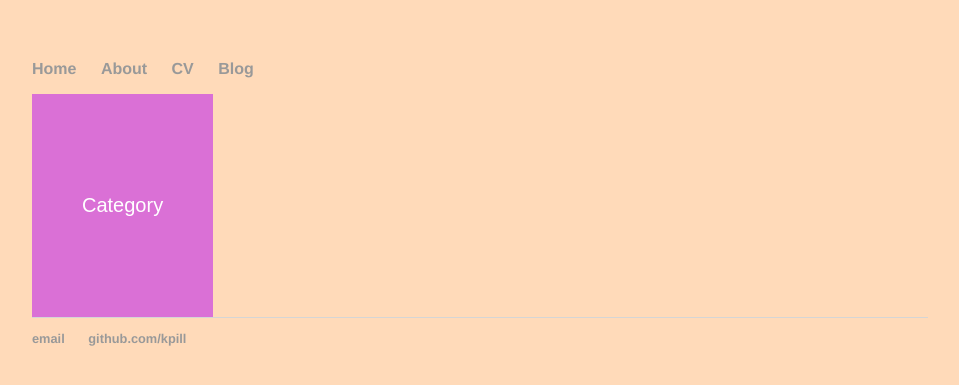
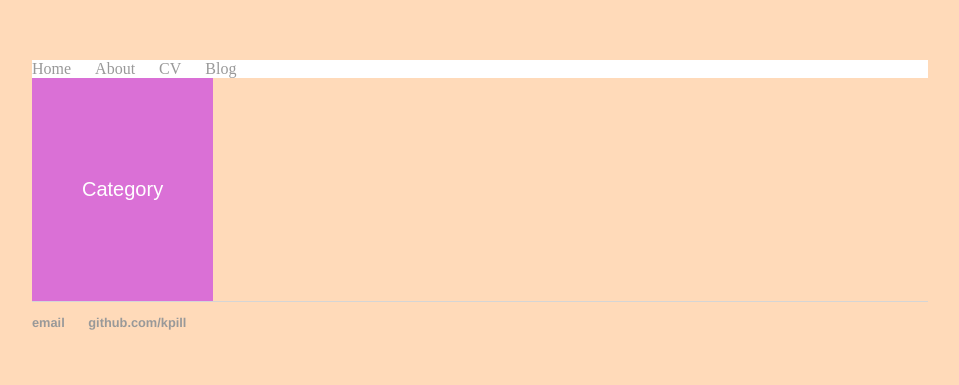
Before and after one commit to kpill/kpill.github.io, a Jekyll site: the page built from index.html, in a window 1280 px wide. Shown: the top 385 px of the page, without its empty margins (160-1119 px from the left). Built offline with Jekyll 4.4.1, drawn with Linux system fonts in a browser that asks for light colours.

Commit message:
Update main.css
editing navigation bar

```diff
--- a/css/main.css
+++ b/css/main.css
@@ -3,11 +3,18 @@ body {
     width: 70%;
     background-color: PeachPuff;
 }
-nav ul, footer ul {
+footer ul {
     font-family:'Helvetica', 'Arial', 'Sans-Serif';
     padding: 0px;
     list-style: none;
     font-weight: bold;
+}
+nav ul {
+    list-style-type: none;
+    margin: 0;
+    padding: 0;
+    overflow: hidden;
+    background-color: white;
 }
 nav ul li, footer ul li {
     display: inline;
@@ -18,7 +25,7 @@ a {
     color: #999;
 }
 a:hover {
-    text-decoration: underline;
+    color: blue;
 }
 h1 {
     font-size: 3em;
```
